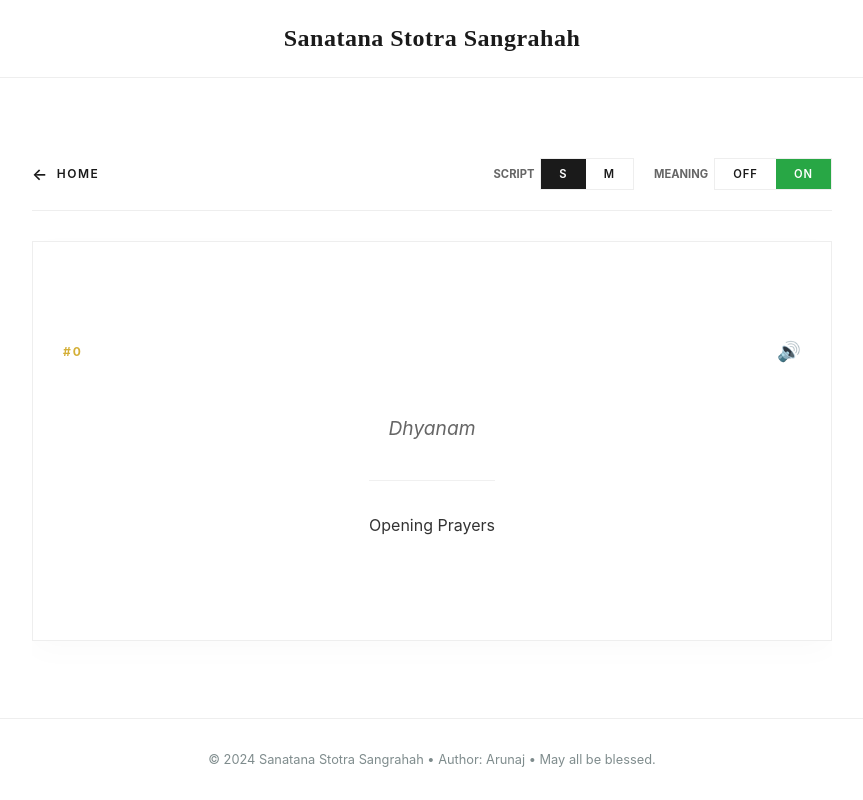
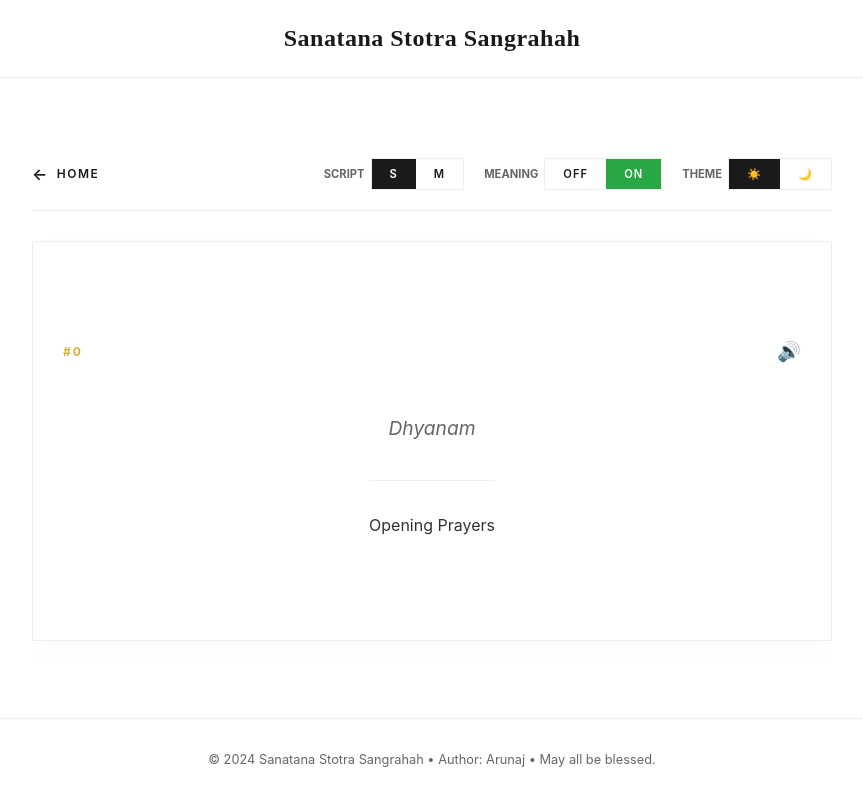
Before and after one commit to arunaj-1989/devotional_app, a Flask app: page /stotram/Vishnu/flashcard/0?lang=sanskrit in a window 1280 px wide. Shown: the whole page, without its empty margins (208-1071 px from the left). Run offline with Flask 3, Linux system fonts and the light colour scheme.

Commit message:
added toggle for theme

```diff
--- a/main.py
+++ b/main.py
@@ -80,6 +80,7 @@ def get_flashcard(stotram_id, verse_id):
     # Get language from query param or session
     lang = request.args.get("lang") or session.get("language", "sanskrit")
     show_meaning = request.args.get("meaning") or session.get("show_meaning", "true")
+    theme = request.args.get("theme") or session.get("theme", "light")
     stotram = STOTRAMS_DATA.get(stotram_id)
     if not stotram:
         abort(404, description="Stotram not found")
@@ -92,6 +93,7 @@ def get_flashcard(stotram_id, verse_id):
 
     session["language"] = lang
     session["show_meaning"] = show_meaning
+    session["theme"] = theme
 
     if verse_id == 0:
         verse = {"sanskrit": stotram["landing_san"], "malayalam": stotram["landing_mal"],
@@ -109,6 +111,7 @@ def get_flashcard(stotram_id, verse_id):
             "total_verses": count + 1,
             "selected_language": lang,
             "show_meaning": show_meaning,
+            "theme": theme,
             "stotram_title": STOTRAMS_CONFIG[stotram_id]["title"]
         }
 
@@ -119,6 +122,7 @@ def get_flashcard(stotram_id, verse_id):
         total_verses=count + 1,
         selected_language=lang,
         show_meaning=show_meaning,
+        theme=theme,
         languages=["sanskrit", "malayalam"],
         stotram_id=stotram_id,
         stotram_title=STOTRAMS_CONFIG[stotram_id]["title"],
@@ -139,6 +143,9 @@ def post_flashcard(stotram_id, verse_id):
     new_show_meaning = request.form.get("show_meaning", "false")
     session["show_meaning"] = new_show_meaning
 
+    new_theme = request.form.get("theme") or session.get("theme", "light")
+    session["theme"] = new_theme
+
     new_id = verse_id
     direction = request.form.get("direction")
     if direction == "next":
@@ -146,7 +153,7 @@ def post_flashcard(stotram_id, verse_id):
     elif direction == "prev":
         new_id = max(verse_id - 1, 0)
 
-    return redirect(url_for('get_flashcard', stotram_id=stotram_id, verse_id=new_id, lang=new_lang, meaning=new_show_meaning))
+    return redirect(url_for('get_flashcard', stotram_id=stotram_id, verse_id=new_id, lang=new_lang, meaning=new_show_meaning, theme=new_theme))
 
 if __name__ == "__main__":
     app.run(debug=True)
--- a/static/style.css
+++ b/static/style.css
@@ -1,7 +1,30 @@
 /* --- Global Styles --- */
+:root {
+    --bg-color: #ffffff;
+    --text-color: #1a1a1a;
+    --border-color: #eeeeee;
+    --accent-color: #d4af37;
+    --header-footer-bg: #ffffff;
+    --card-bg: #ffffff;
+    --meaning-text-color: #333;
+    --secondary-text-color: #666;
+    --card-shadow: rgba(0,0,0,0.02);
+}
+
+[data-theme="dark"] {
+    --bg-color: #121212;
+    --text-color: #f5f5f5;
+    --border-color: #2c2c2c;
+    --header-footer-bg: #1a1a1a;
+    --card-bg: #1e1e1e;
+    --meaning-text-color: #ccc;
+    --secondary-text-color: #999;
+    --card-shadow: rgba(0,0,0,0.4);
+}
+
 body {
-    background-color: #ffffff !important;
-    color: #1a1a1a;
+    background-color: var(--bg-color) !important;
+    color: var(--text-color);
     margin: 0;
     padding: 0;
     font-family: 'Montserrat', -apple-system, BlinkMacSystemFont, sans-serif;
@@ -32,10 +55,10 @@ body {
 .app-footer {
     padding: 20px 0;
     text-align: center;
-    color: #7f8c8d;
+    color: var(--secondary-text-color);
     font-size: 0.8rem;
-    background-color: #ffffff;
-    border-top: 1px solid #eeeeee;
+    background-color: var(--header-footer-bg);
+    border-top: 1px solid var(--border-color);
     position: fixed;
     bottom: 0;
     left: 0;
@@ -207,8 +230,8 @@ body {
 
 .language-toggle {
     display: flex;
-    border: 1px solid #eeeeee;
-    background: #ffffff;
+    border: 1px solid var(--border-color);
+    background: var(--card-bg);
 }
 
 .language-toggle input[type="radio"] {
--- a/templates/flashcard.html
+++ b/templates/flashcard.html
@@ -1,12 +1,12 @@
 <!DOCTYPE html>
-<html lang="en">
+<html lang="en" data-theme="{{ theme }}">
 <head>
     <meta charset="UTF-8">
     <meta name="viewport" content="width=device-width, initial-scale=1.0">
     <title>{{ stotram_title }} - Stotra Reader</title>
     <link rel="stylesheet" href="/static/style.css">
     <style>
-        .meaning-wrapper, .language-wrapper {
+        .meaning-wrapper, .language-wrapper, .theme-wrapper {
             display: flex;
             align-items: center;
             gap: 6px;
@@ -49,6 +49,15 @@
                         <label for="meaning-on" class="on-label">ON</label>
                     </div>
                 </div>
+                <div class="theme-wrapper">
+                    <span class="toggle-title">Theme</span>
+                    <div class="language-toggle">
+                        <input type="radio" id="theme-light" name="theme" value="light" {% if theme == "light" %}checked{% endif %} onchange="setTheme('light')">
+                        <label for="theme-light" title="Light Theme">☀️</label>
+                        <input type="radio" id="theme-dark" name="theme" value="dark" {% if theme == "dark" %}checked{% endif %} onchange="setTheme('dark')">
+                        <label for="theme-dark" title="Dark Theme">🌙</label>
+                    </div>
+                </div>
             </div>
         </div>
 
@@ -78,6 +87,7 @@
         const totalVerses = {{ total_verses }};
         let lang = "{{ selected_language }}";
         let showMeaning = "{{ show_meaning }}";
+        let theme = "{{ theme }}";
         let currentSanskrit = {{ verse.sanskrit | tojson }};
         let selectedVoice = null;
 
@@ -134,7 +144,7 @@
                 document.querySelector('.meaning-text').style.display = showMeaning === 'true' ? 'block' : 'none';
 
                 // Update URL without page refresh
-                const url = `/stotram/${stotramId}/flashcard/${vid}?lang=${lang}&meaning=${showMeaning}`;
+                const url = `/stotram/${stotramId}/flashcard/${vid}?lang=${lang}&meaning=${showMeaning}&theme=${theme}`;
                 window.history.pushState({vid, lang}, '', url);
                 container.classList.remove('verse-fade-out');
             }, 150);
@@ -174,6 +184,12 @@
 
         function setLanguage(newLang) {
             lang = newLang;
+            fetchVerse(currentId);
+        }
+
+        function setTheme(newTheme) {
+            theme = newTheme;
+            document.documentElement.setAttribute('data-theme', theme);
             fetchVerse(currentId);
         }
 
```
Also changed, not shown: other parts of static/style.css (+25 -25 lines).
